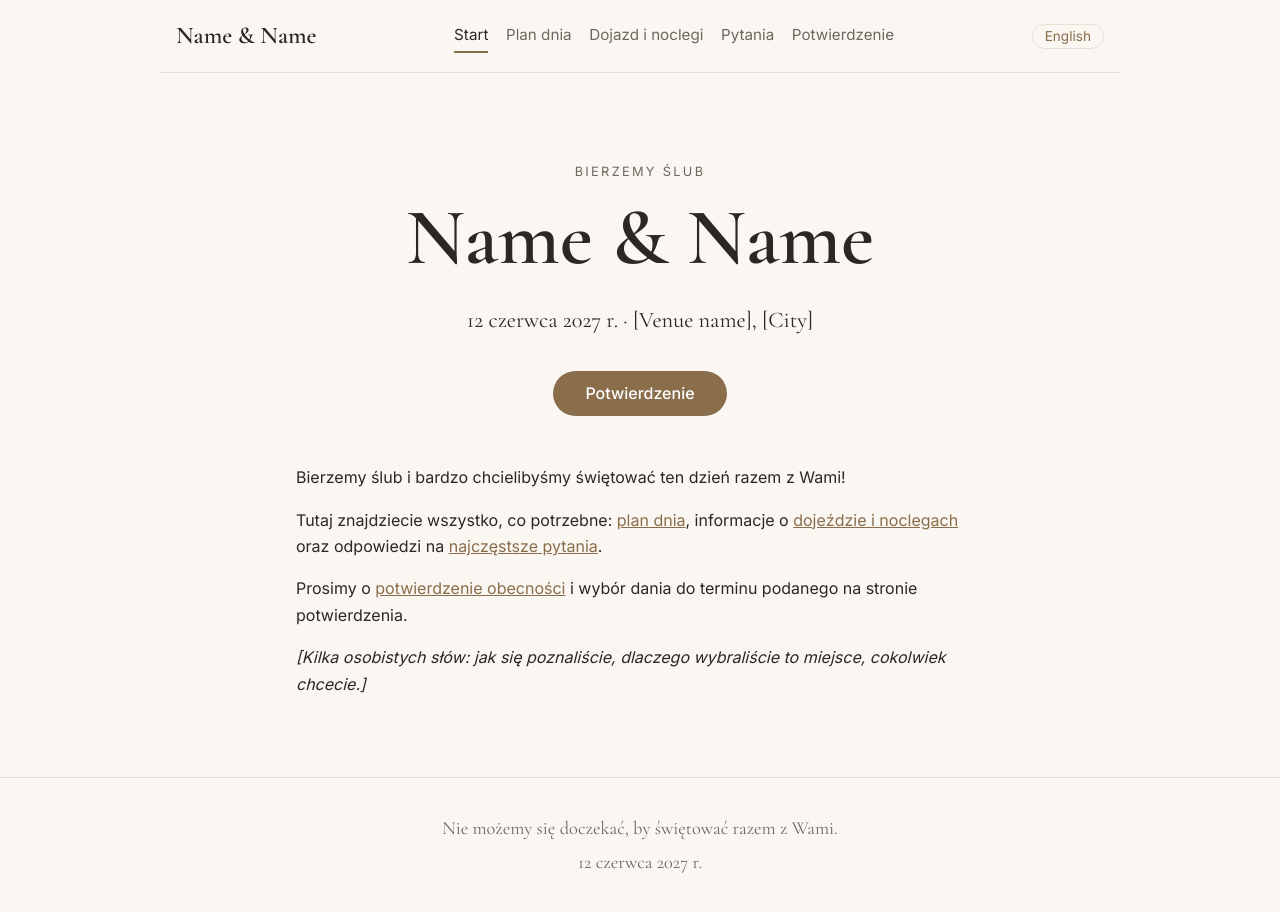
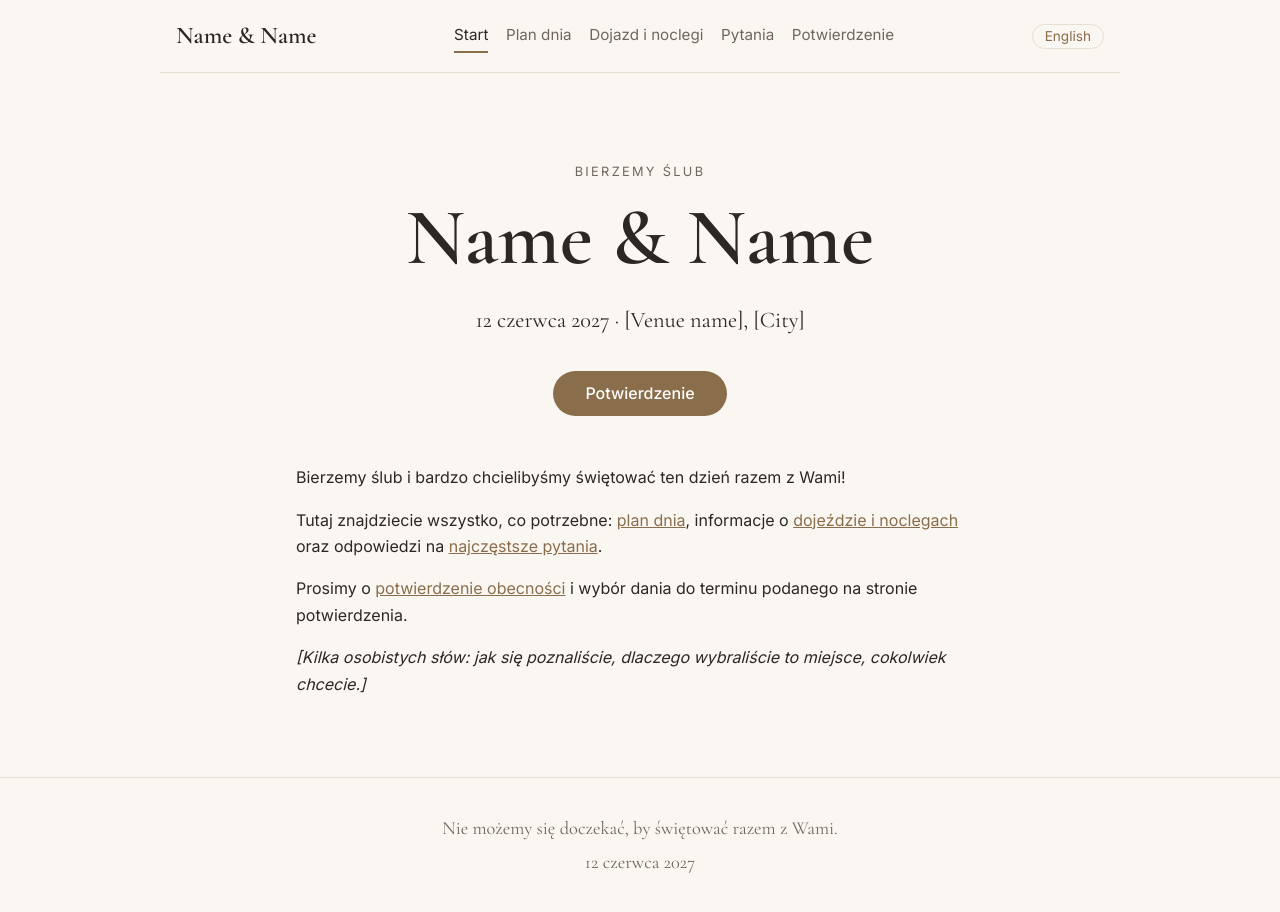
Before and after one commit to alexwebberdate-dev/wedding, a Jekyll site: the page built from pl/index.md, in a window 1280 px wide. Built offline with Jekyll 4.4.1, drawn with Linux system fonts in a browser that asks for light colours.

Commit message:
Fix blank RSVP yes/no labels and double period in Polish date
YAML parsed the 'yes'/'no' keys as booleans, so the labels never rendered.

Co-Authored-By: Claude Opus 5.5 <noreply@anthropic.com>

```diff
--- a/_includes/date.html
+++ b/_includes/date.html
@@ -4,5 +4,5 @@
 {%- if page.lang == "en" -%}
 {{ d | date: "%-d" }} {{ months[m] }} {{ d | date: "%Y" }}
 {%- else -%}
-{{ d | date: "%-d" }} {{ months[m] }} {{ d | date: "%Y" }} r.
+{{ d | date: "%-d" }} {{ months[m] }} {{ d | date: "%Y" }}
 {%- endif -%}
--- a/_includes/rsvp-form.html
+++ b/_includes/rsvp-form.html
@@ -10,8 +10,8 @@
 
     <fieldset>
       <legend>{{ r.attending_q }}</legend>
-      <label class="choice"><input type="radio" name="attending" value="yes" required> {{ r.yes }}</label>
-      <label class="choice"><input type="radio" name="attending" value="no" required> {{ r.no }}</label>
+      <label class="choice"><input type="radio" name="attending" value="yes" required> {{ r.accept }}</label>
+      <label class="choice"><input type="radio" name="attending" value="no" required> {{ r.decline }}</label>
     </fieldset>
 
     <fieldset>
```
Also changed, not shown: _data/i18n.yml (+4 -4 lines).
